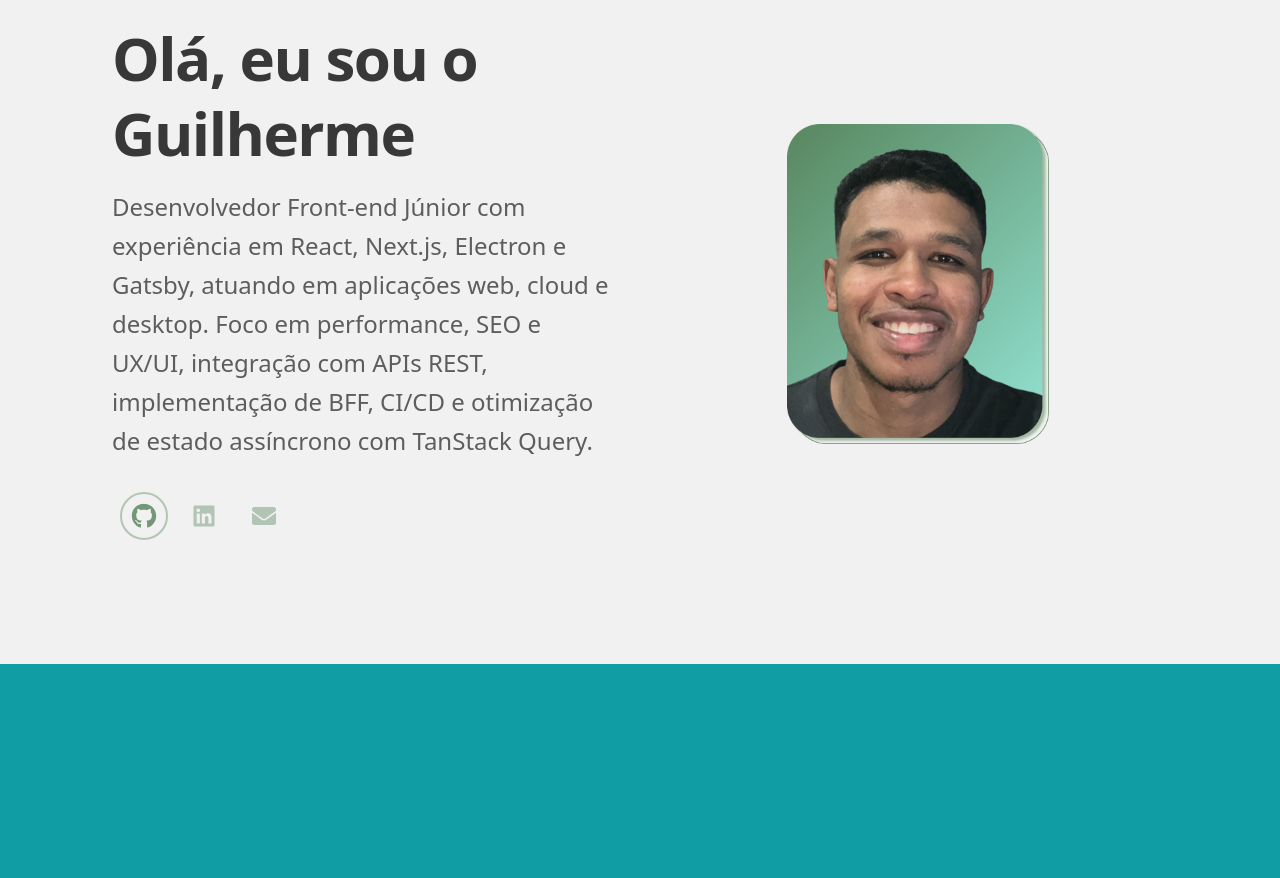
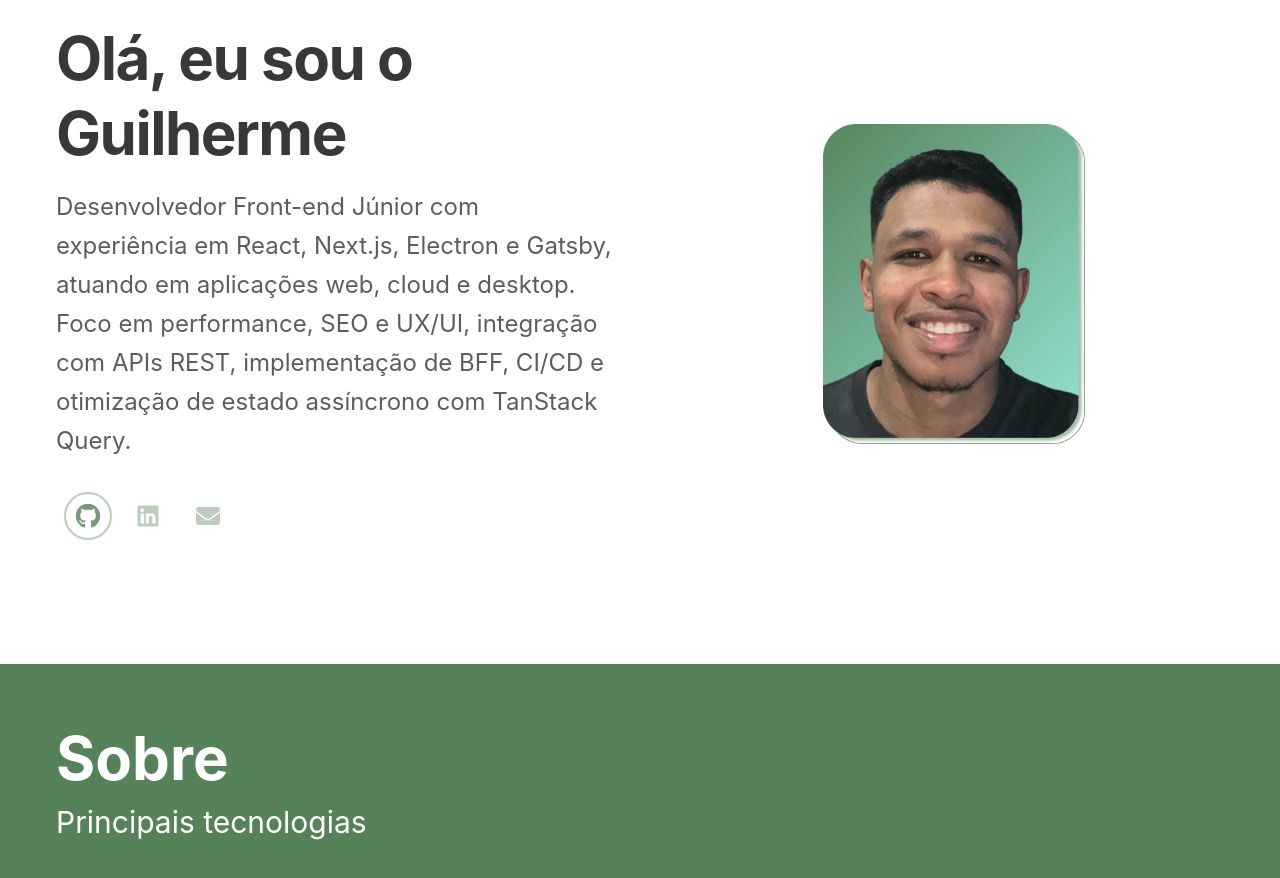
Before and after one commit to Guilherme1Souza/my-portfolio, a Next.js app: page / in a window 1280 px wide. Shown: the part 240-1118 px from the top of the page. Before the commit the page ends 904 px from the top, so only its background shows below. Built offline with nearby package versions, Linux system fonts and the light colour scheme.

Commit message:
feat: adiciona novos componentes de layout e seção "Sobre"; atualiza dependências e estilos

```diff
--- a/package.json
+++ b/package.json
@@ -10,6 +10,7 @@
   },
   "dependencies": {
     "@heroicons/react": "^2.2.0",
+    "clsx": "^2.1.1",
     "next": "16.0.7",
     "radix-ui": "^1.4.3",
     "react": "19.2.0",
--- a/src/app/globals.css
+++ b/src/app/globals.css
@@ -18,8 +18,9 @@
 }
 
 html, body {
-  overflow-y: hidden;
-  background-color: var(--color-azul);
+  margin: 0;
+  padding: 0;
+  font-family: 'Inter', sans-serif;
 }
 
 ul {
--- a/src/app/page.jsx
+++ b/src/app/page.jsx
@@ -1,15 +1,17 @@
 "use client";
 
 import React from "react";
-import MainLayout from "@/components/MainLayout/page";
-import NavBar from "@/components/NavBar/page";
-import Header from "@/components/Header/page";
+import MainLayout from "@/components/Layout/MainLayout/page";
+import NavBar from "@/components/Layout/NavBar/page";
+import Header from "@/components/Sections/Header/page";
+import About from "@/components/Sections/About/page";
 
 export default function Home() {
   return (
-    <MainLayout>
+    <>
       <NavBar />
       <Header />
-    </MainLayout>
+      <About />
+    </>
   );
 }
--- /dev/null
+++ b/src/components/Layout/MainLayout/page.jsx
@@ -0,0 +1,24 @@
+"use client";
+
+import React from "react";
+import clsx from "clsx";
+
+const MainLayout = ({ children, wide = false, className }) => {
+  return (
+    <div className="w-full min-h-screen">
+      <main
+        className={clsx(
+          "mx-auto w-full",
+          wide ? "max-w-[1536px]" : "max-w-[1440px]",
+          "px-12 sm:px-8 md:px-10 lg:px-14",
+          "box-border flex flex-col",
+          className
+        )}
+      >
+        {children}
+      </main>
+    </div>
+  );
+};
+
+export default MainLayout;
--- a/src/components/MainLayout/page.jsx
+++ /dev/null
@@ -1,21 +0,0 @@
-"use client";
-
-import React from "react";
-
-const MainLayout = ({ children, wide = false, style }) => {
-  return (
-    <div
-      style={style}
-      className="
-        min-h-screen bg-cinza overflow-x-hidden
-        px-4 sm:px-6 md:px-10 lg:px-14
-      "
-    >
-      <main className="relative box-border flex flex-col items-stretch">
-        {children}
-      </main>
-    </div>
-  );
-};
-
-export default MainLayout;
--- /dev/null
+++ b/src/components/Sections/About/page.jsx
@@ -0,0 +1,15 @@
+import React from "react";
+import MainLayout from "../../Layout/MainLayout/page";
+
+export default function About() {
+  return (
+    <div className="bg-verde w-full min-h-screen">
+    <MainLayout>
+      <h1 className="text-4xl sm:text-5xl md:text-6xl font-bold text-start text-white mt-16">Sobre</h1>
+       <div className="grid grid-cols-2">
+      <p className="text-start text-3xl text-white mt-4">Principais tecnologias</p>
+      </div>
+    </MainLayout>
+    </div>
+  );
+}
--- a/src/components/Header/page.jsx
+++ b/src/components/Sections/Header/page.jsx
@@ -4,7 +4,7 @@ import React, { useEffect, useState } from "react";
 import { FaGithub, FaLinkedin, FaEnvelope } from "react-icons/fa";
 import Image from "next/image";
 import bgHeader from "@/images/header.png";
-import MainLayout from "../MainLayout/page";
+import MainLayout from "../../Layout/MainLayout/page";
 
 const ICONS = [
   { key: "github", Icon: FaGithub, href: "https://github.com/Guilherme1Souza" },
--- /dev/null
+++ b/src/components/UI/Button/page.jsx
@@ -0,0 +1,69 @@
+"use client";
+
+import React, { forwardRef } from "react";
+import clsx from "clsx";
+import Loading from "@/components/Loading";
+
+const variantStyles = {
+  primary:
+    "bg-[#3C5B3E] text-white hover:bg-[#2f4731] disabled:opacity-60 disabled:pointer-events-none",
+
+  secondary:
+    "bg-gray-200 text-gray-800 hover:bg-gray-300 disabled:opacity-60 disabled:pointer-events-none",
+
+  danger:
+    "bg-red-600 text-white hover:bg-red-700 disabled:opacity-60 disabled:pointer-events-none",
+
+  success:
+    "bg-[#3C5B3E] text-white hover:bg-[#2f4731] disabled:opacity-60 disabled:pointer-events-none",
+
+  ghost:
+    "bg-transparent text-[#3C5B3E] hover:bg-[#3C5B3E]/10 disabled:opacity-60 disabled:pointer-events-none",
+
+  outline:
+    "bg-transparent border border-[#3C5B3E] text-[#3C5B3E] hover:bg-[#3C5B3E]/10 disabled:opacity-60 disabled:pointer-events-none",
+};
+
+const sizeStyles = {
+  sm: "px-3 py-1.5 text-xs rounded-md",
+  md: "px-4 py-2 text-sm rounded-lg",
+  lg: "px-6 py-3 text-base rounded-xl",
+};
+
+const Button = forwardRef(function Button(
+  {
+    children,
+    variant = "primary",
+    size = "md",
+    loading = false,
+    disabled = false,
+    className,
+    type = "button",
+    ...props
+  },
+  ref,
+) {
+  return (
+    <button
+      ref={ref}
+      type={type}
+      disabled={disabled || loading}
+      aria-busy={loading}
+      className={clsx(
+        "inline-flex items-center justify-center font-semibold transition-all duration-200 ease-in-out focus:outline-none focus:ring-2 focus:ring-[#3C5B3E]/40",
+        variantStyles[variant],
+        sizeStyles[size],
+        className,
+      )}
+      {...props}
+    >
+      {children}
+
+      {loading && (
+        <Loading className="ml-2 size-4 text-current" />
+      )}
+    </button>
+  );
+});
+
+export default Button;
```
Also changed, not shown: src/components/Layout/NavBar/page.jsx (renamed from src/components/NavBar/page.jsx), 1 other file (tests, documents, lock files or other folders).
